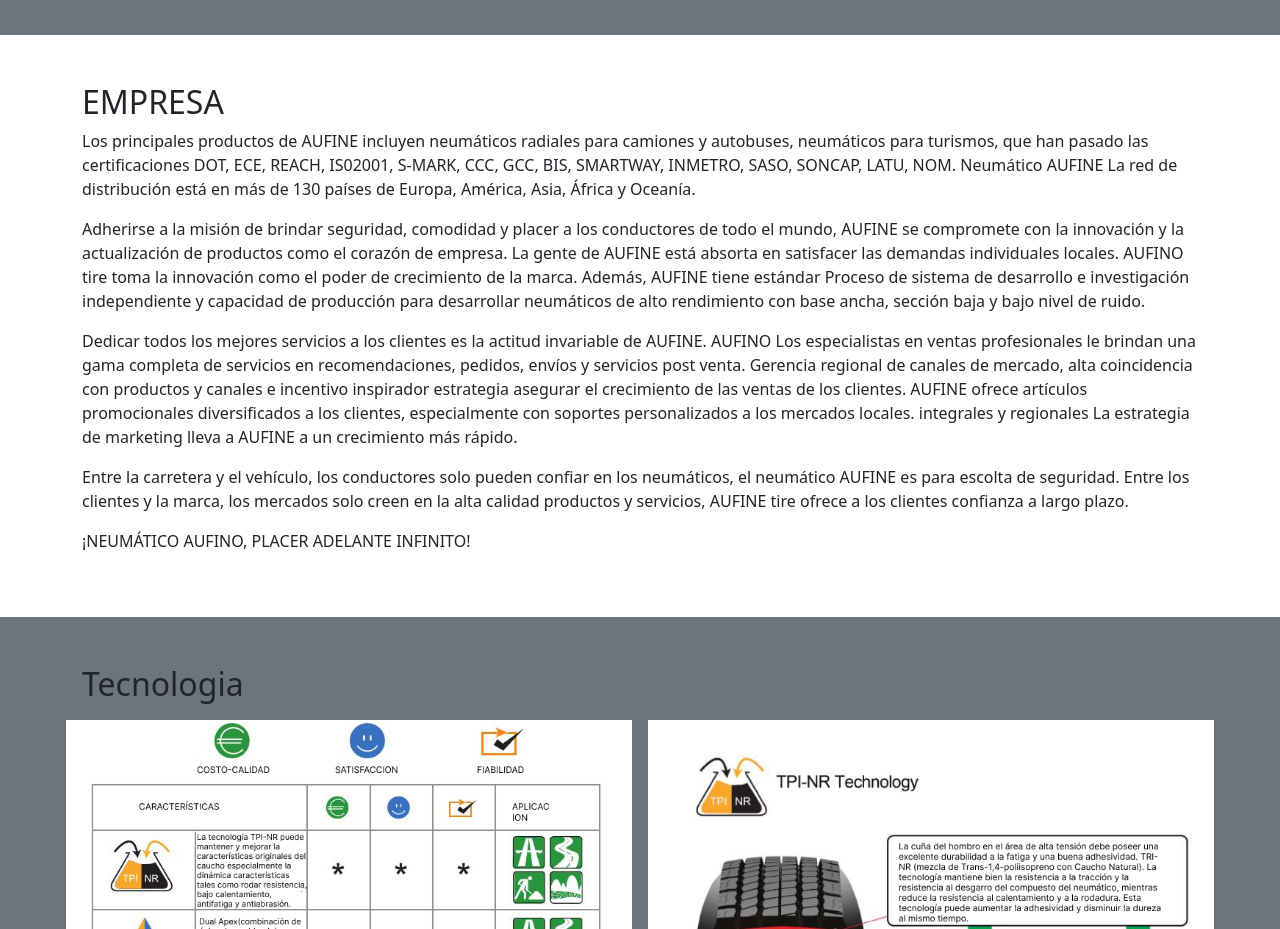
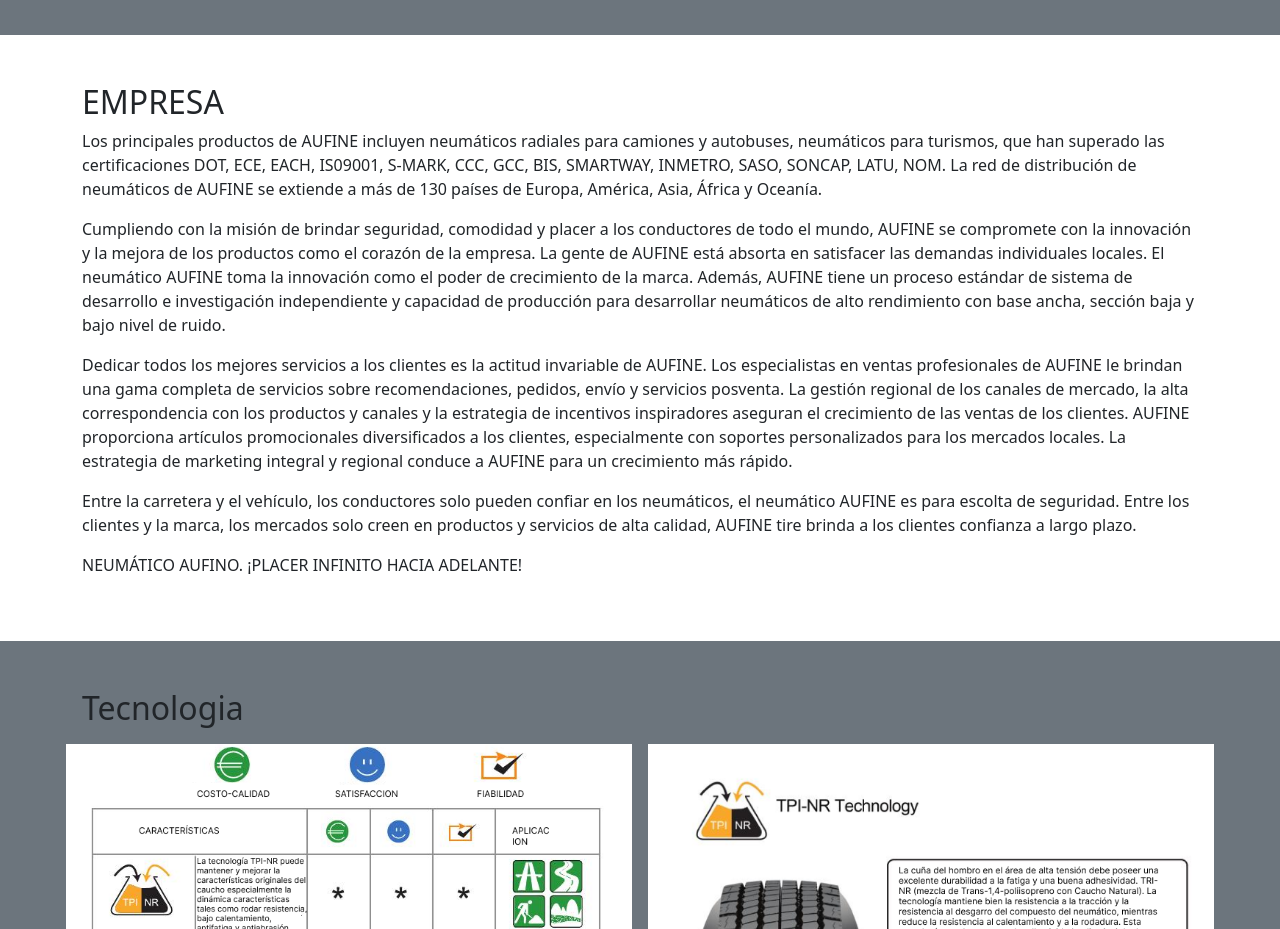
Before and after one commit to gabyreload1983/aufine-react, a React (Create React App) app: page / in a window 1280 px wide. Shown: the part 880-1809 px from the top of the page. Built offline with nearby package versions, Linux system fonts and the light colour scheme.

Commit message:
Company text was translated

```diff
--- a/src/components/Company.jsx
+++ b/src/components/Company.jsx
@@ -9,43 +9,44 @@
           <h2>EMPRESA</h2>
           <p>
             Los principales productos de AUFINE incluyen neumáticos radiales
-            para camiones y autobuses, neumáticos para turismos, que han pasado
-            las certificaciones DOT, ECE, REACH, IS02001, S-MARK, CCC, GCC, BIS,
-            SMARTWAY, INMETRO, SASO, SONCAP, LATU, NOM. Neumático AUFINE La red
-            de distribución está en más de 130 países de Europa, América, Asia,
-            África y Oceanía.
+            para camiones y autobuses, neumáticos para turismos, que han
+            superado las certificaciones DOT, ECE, EACH, IS09001, S-MARK, CCC,
+            GCC, BIS, SMARTWAY, INMETRO, SASO, SONCAP, LATU, NOM. La red de
+            distribución de neumáticos de AUFINE se extiende a más de 130 países
+            de Europa, América, Asia, África y Oceanía.
           </p>
           <p>
-            Adherirse a la misión de brindar seguridad, comodidad y placer a los
-            conductores de todo el mundo, AUFINE se compromete con la innovación
-            y la actualización de productos como el corazón de empresa. La gente
-            de AUFINE está absorta en satisfacer las demandas individuales
-            locales. AUFINO tire toma la innovación como el poder de crecimiento
-            de la marca. Además, AUFINE tiene estándar Proceso de sistema de
-            desarrollo e investigación independiente y capacidad de producción
-            para desarrollar neumáticos de alto rendimiento con base ancha,
-            sección baja y bajo nivel de ruido.
+            Cumpliendo con la misión de brindar seguridad, comodidad y placer a
+            los conductores de todo el mundo, AUFINE se compromete con la
+            innovación y la mejora de los productos como el corazón de la
+            empresa. La gente de AUFINE está absorta en satisfacer las demandas
+            individuales locales. El neumático AUFINE toma la innovación como el
+            poder de crecimiento de la marca. Además, AUFINE tiene un proceso
+            estándar de sistema de desarrollo e investigación independiente y
+            capacidad de producción para desarrollar neumáticos de alto
+            rendimiento con base ancha, sección baja y bajo nivel de ruido.
           </p>
           <p>
             Dedicar todos los mejores servicios a los clientes es la actitud
-            invariable de AUFINE. AUFINO Los especialistas en ventas
-            profesionales le brindan una gama completa de servicios en
-            recomendaciones, pedidos, envíos y servicios post venta. Gerencia
-            regional de canales de mercado, alta coincidencia con productos y
-            canales e incentivo inspirador estrategia asegurar el crecimiento de
-            las ventas de los clientes. AUFINE ofrece artículos promocionales
-            diversificados a los clientes, especialmente con soportes
-            personalizados a los mercados locales. integrales y regionales La
-            estrategia de marketing lleva a AUFINE a un crecimiento más rápido.
+            invariable de AUFINE. Los especialistas en ventas profesionales de
+            AUFINE le brindan una gama completa de servicios sobre
+            recomendaciones, pedidos, envío y servicios posventa. La gestión
+            regional de los canales de mercado, la alta correspondencia con los
+            productos y canales y la estrategia de incentivos inspiradores
+            aseguran el crecimiento de las ventas de los clientes. AUFINE
+            proporciona artículos promocionales diversificados a los clientes,
+            especialmente con soportes personalizados para los mercados locales.
+            La estrategia de marketing integral y regional conduce a AUFINE para
+            un crecimiento más rápido.
           </p>
           <p>
             Entre la carretera y el vehículo, los conductores solo pueden
             confiar en los neumáticos, el neumático AUFINE es para escolta de
             seguridad. Entre los clientes y la marca, los mercados solo creen en
-            la alta calidad productos y servicios, AUFINE tire ofrece a los
+            productos y servicios de alta calidad, AUFINE tire brinda a los
             clientes confianza a largo plazo.
           </p>
-          <p>¡NEUMÁTICO AUFINO, PLACER ADELANTE INFINITO!</p>
+          <p>NEUMÁTICO AUFINO. ¡PLACER INFINITO HACIA ADELANTE!</p>
         </Col>
       </Row>
     </Container>
```
